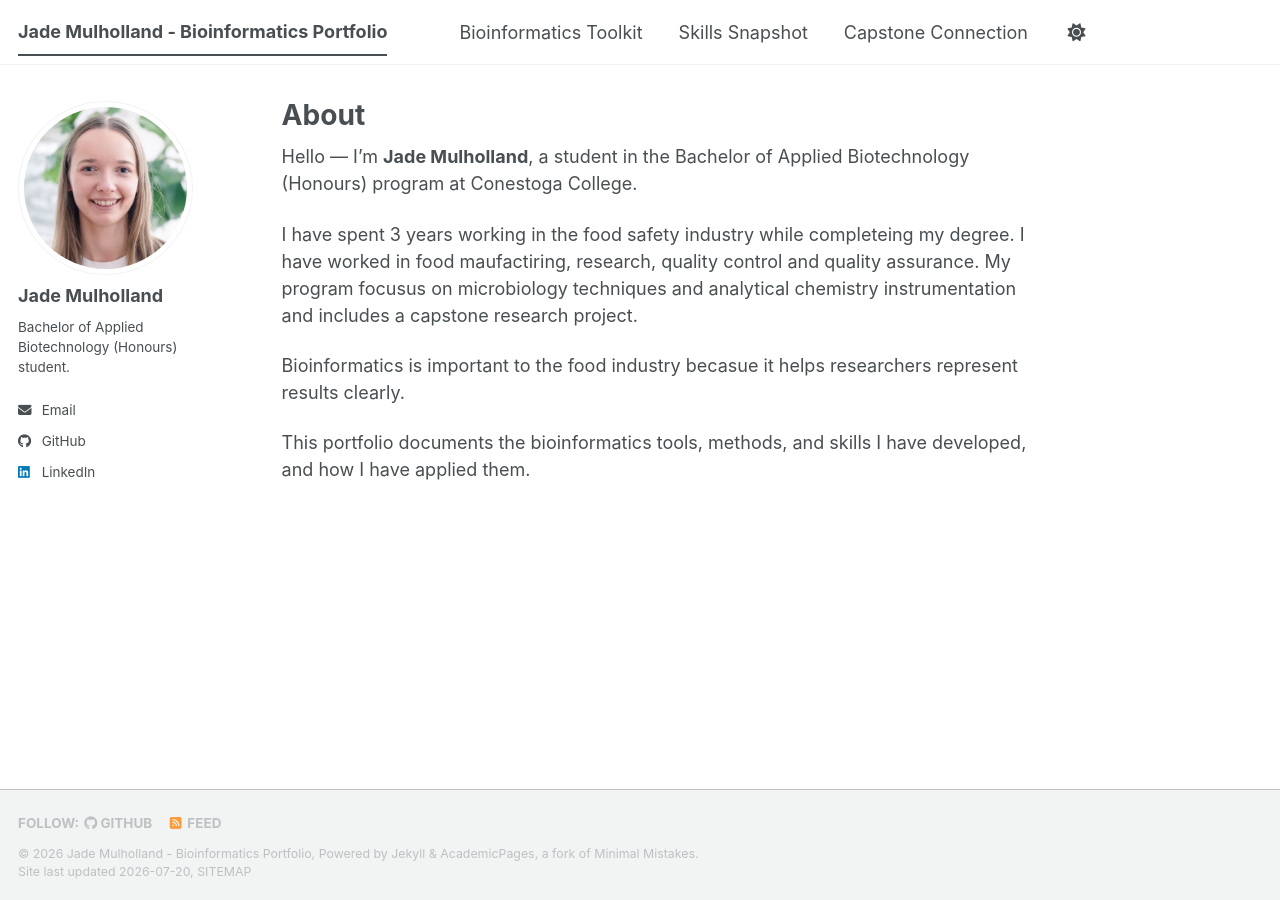
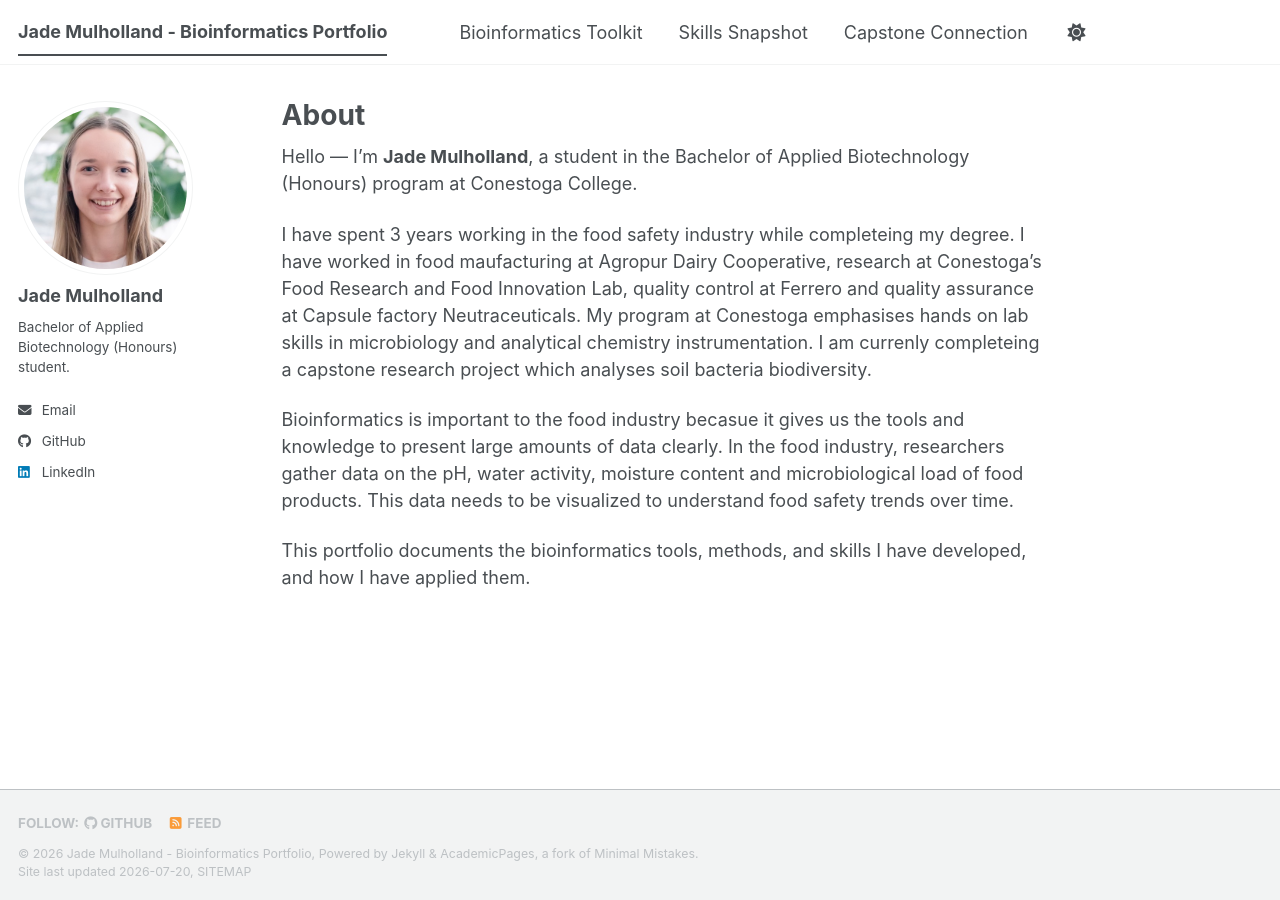
Before and after one commit to JadeLillian/biot74000-portfolio, a Jekyll site: the page built from _pages/about.md, in a window 1280 px wide. Built offline with Jekyll 4.4.1, drawn with Linux system fonts in a browser that asks for light colours; a script bundle is joined from its source files by our own code; library files that are not in the unit come from our copies.

Commit message:
Revise about page with detailed bio and bioinformatics insights
Updated personal bio with specific work experiences and clarified the importance of bioinformatics in the food industry.

```diff
--- a/_pages/about.md
+++ b/_pages/about.md
@@ -32,9 +32,9 @@ redirect_from:
 Hello — I'm **Jade Mulholland**, a student in the Bachelor of Applied Biotechnology
 (Honours) program at Conestoga College.
 
-I have spent 3 years working in the food safety industry while completeing my degree. I have worked in food maufactiring, research, quality control and quality assurance. My program focusus on microbiology techniques and analytical chemistry instrumentation and includes a capstone research project.
+I have spent 3 years working in the food safety industry while completeing my degree. I have worked in food maufacturing at Agropur Dairy Cooperative, research at Conestoga's Food Research and Food Innovation Lab, quality control at Ferrero and quality assurance at Capsule factory Neutraceuticals. My program at Conestoga emphasises hands on lab skills in microbiology and analytical chemistry instrumentation. I am currenly completeing a capstone research project which analyses soil bacteria biodiversity.
 
-Bioinformatics is important to the food industry becasue it helps researchers represent results clearly.
+Bioinformatics is important to the food industry becasue it gives us the tools and knowledge to present large amounts of data clearly. In the food industry, researchers gather data on the pH, water activity, moisture content and microbiological load of food products. This data needs to be visualized to understand food safety trends over time.
 
 This portfolio documents the bioinformatics tools, methods, and skills I have
 developed, and how I have applied them.
```
